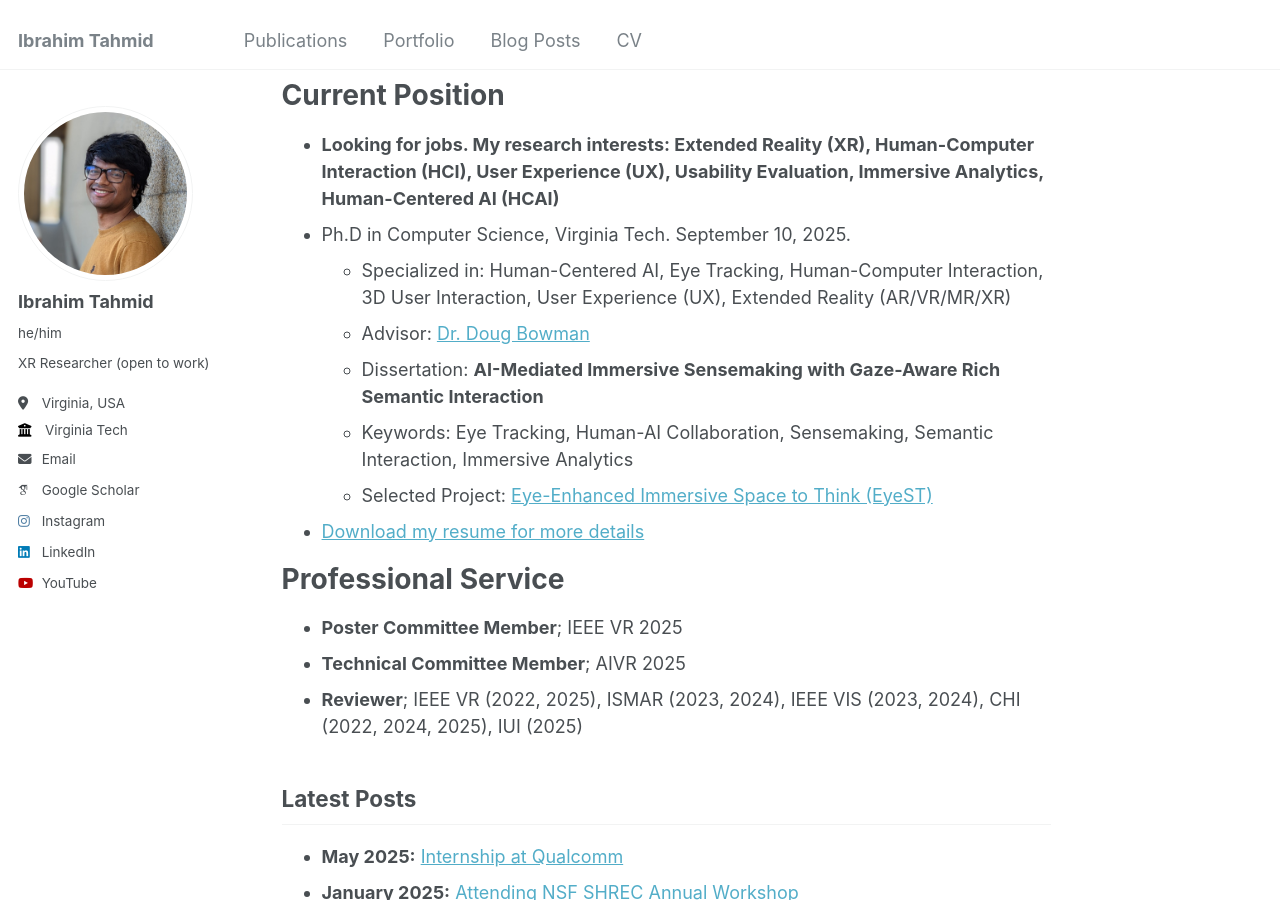
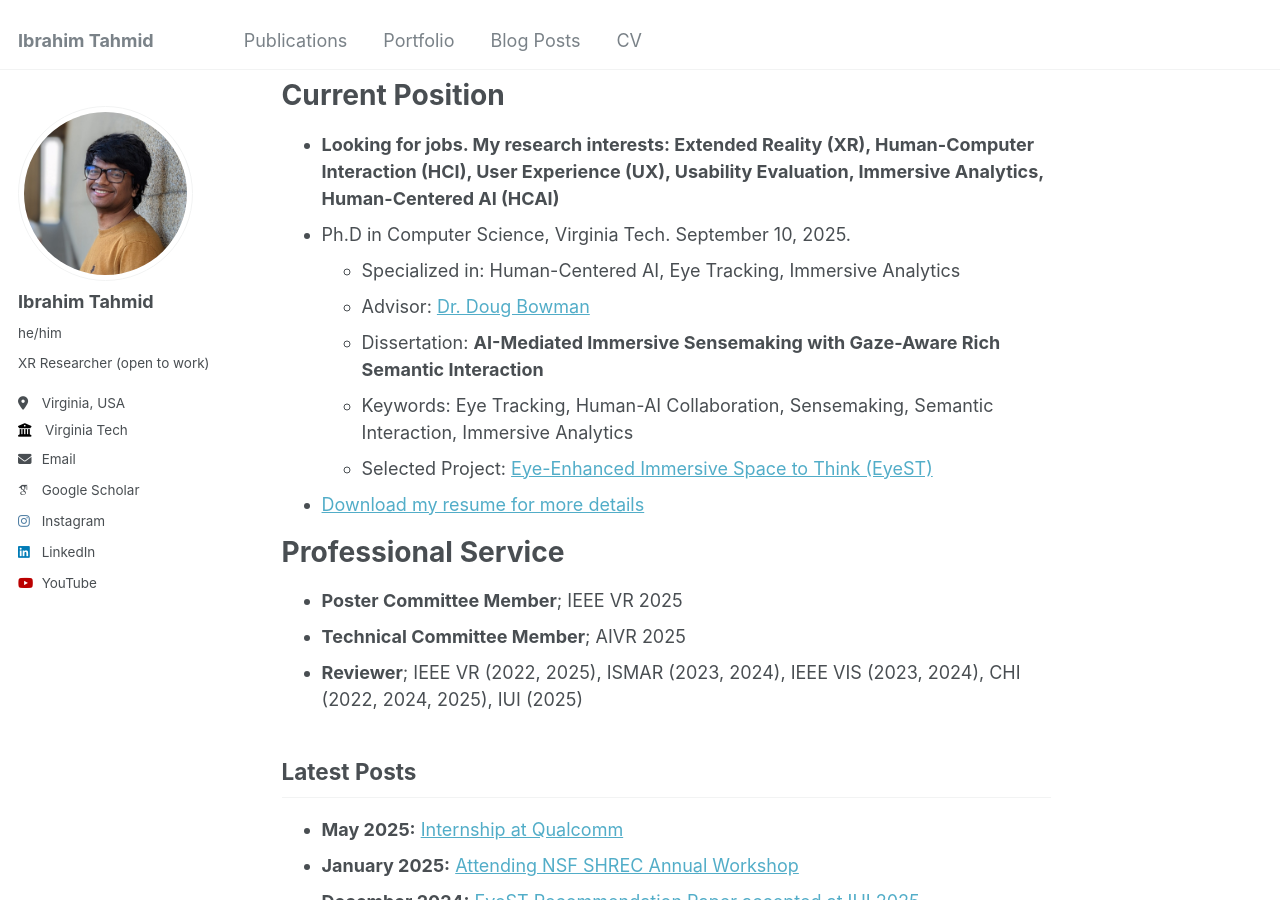
Before and after one commit to iatahmid/iatahmid.github.io, a Jekyll site: the page built from _pages/about.md, in a window 1280 px wide and 900 px high, scrolled down 946 px. Built offline with Jekyll 4.4.1, drawn with Linux system fonts in a browser that asks for light colours; some web fonts are replaced.

Commit message:
update CV

```diff
--- a/_pages/about.md
+++ b/_pages/about.md
@@ -19,7 +19,7 @@ Current Position
 ======
 * **Looking for jobs. My research interests: Extended Reality (XR), Human-Computer Interaction (HCI), User Experience (UX), Usability Evaluation, Immersive Analytics, Human-Centered AI (HCAI)**
 * Ph.D in Computer Science, Virginia Tech. September 10, 2025.
-  * Specialized in: Human-Centered AI, Eye Tracking, Human-Computer Interaction, 3D User Interaction, User Experience (UX), Extended Reality (AR/VR/MR/XR)
+  * Specialized in: Human-Centered AI, Eye Tracking, Immersive Analytics
   * Advisor: [Dr. Doug Bowman](https://wordpress.cs.vt.edu/3digroup/author/dbowman/)
   * Dissertation: <b>AI-Mediated Immersive Sensemaking with Gaze-Aware Rich Semantic Interaction</b>
   * Keywords: Eye Tracking, Human-AI Collaboration, Sensemaking, Semantic Interaction, Immersive Analytics
```
Also changed, not shown: _pages/cv.md (+1 -1 lines), 2 other files.
